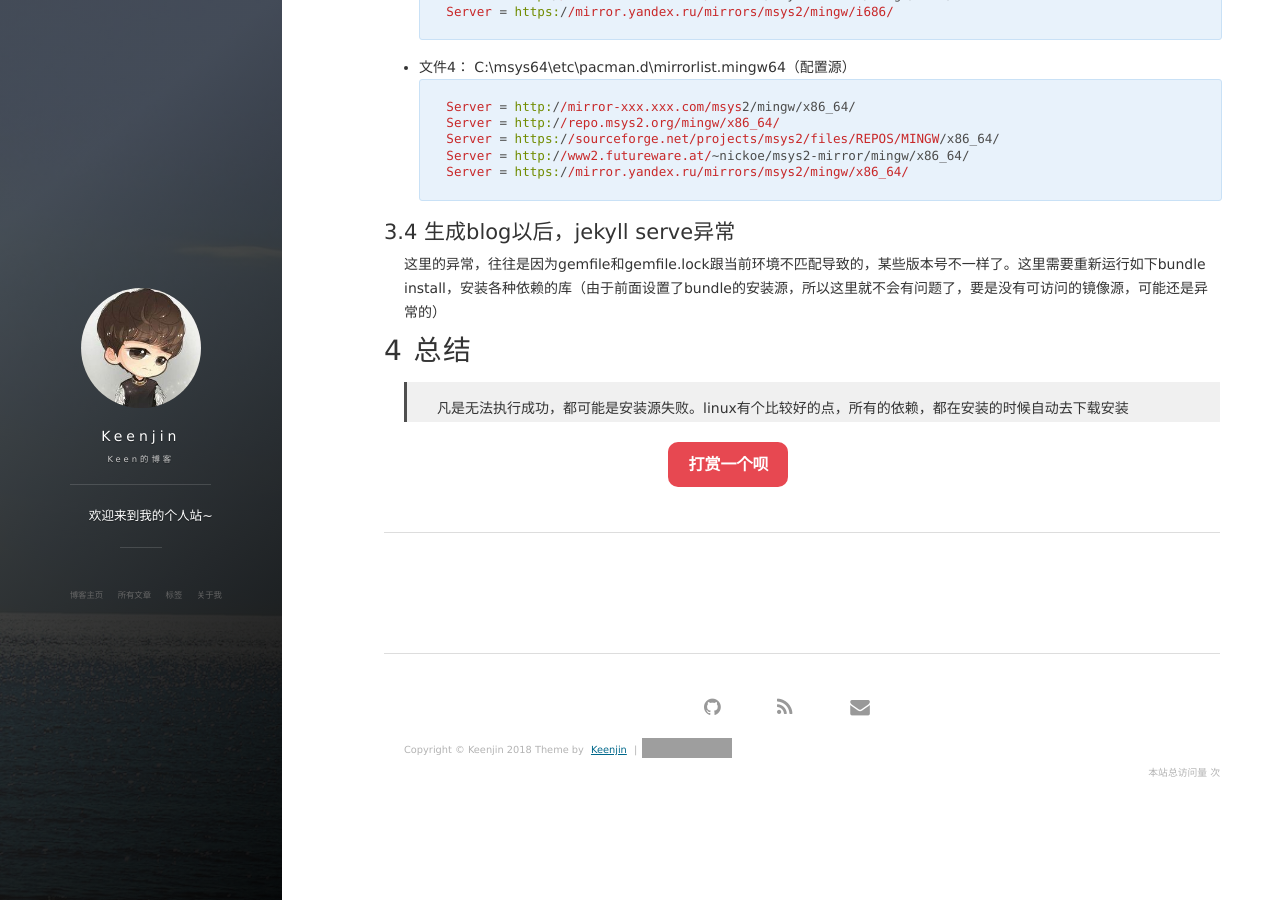
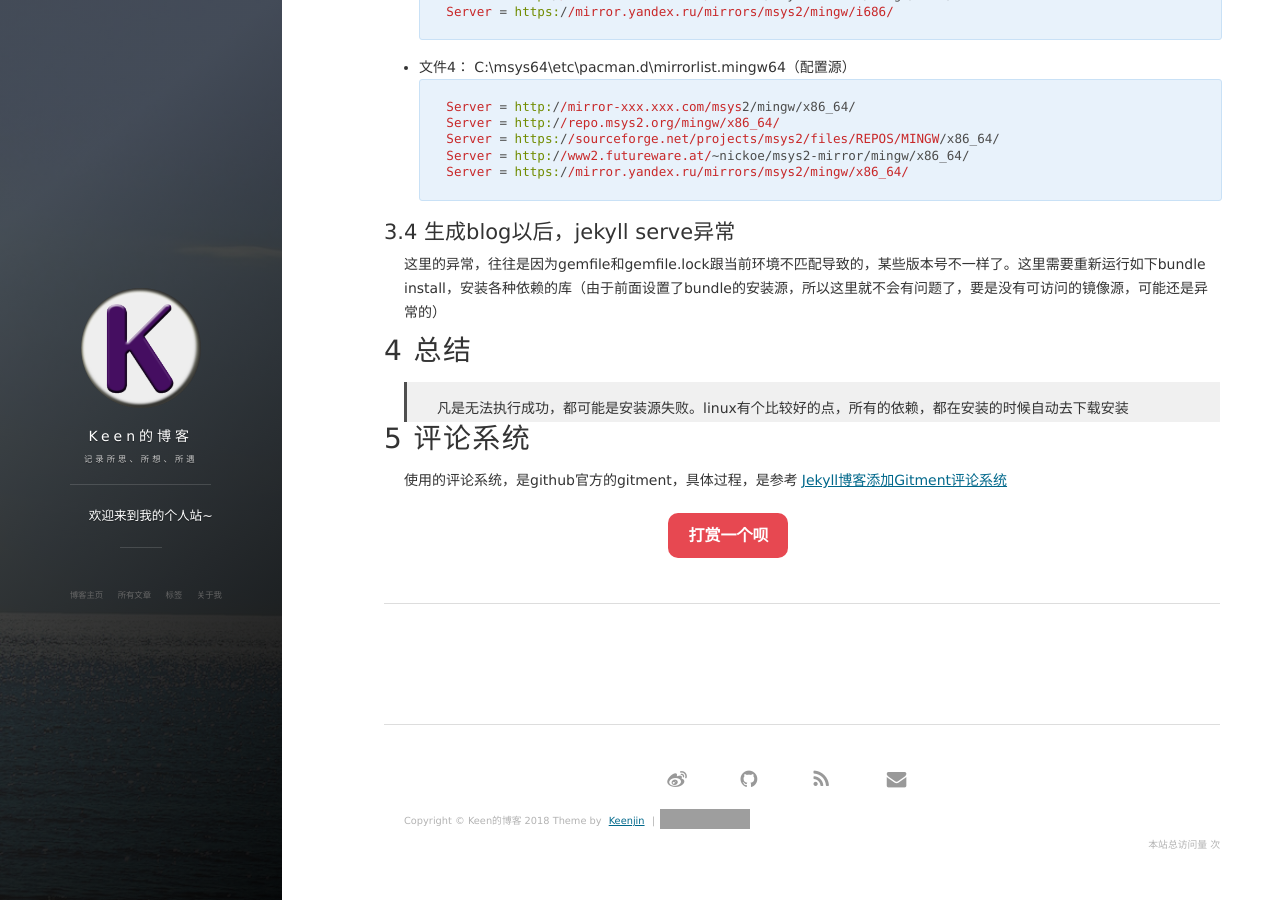
Before and after one commit to Keenjin/Keenjin.github.io, a Jekyll site: the page built from _posts/2016-12-25-jekyll_tutorials_with_mirror.md, in a window 1280 px wide and 900 px high, scrolled down 1585 px. Built offline with Jekyll 4.4.1, drawn with Linux system fonts in a browser that asks for light colours; nearby versions of some CDN libraries; comment, search, counter and statistics services are not loaded; grey boxes are pictures that could not be loaded.

Commit message:
添加评论系统

```diff
--- a/_config.yml
+++ b/_config.yml
@@ -1,21 +1,21 @@
 # Basic
-title: Keenjin
-subtitle: Keen的博客
+title: Keen的博客
+subtitle: 记录所思、所想、所遇
 description: 欢迎来到我的个人站~
 # 头像里面的标题
 avatarTitle: Keenjin
 # 头像里面的描述
-avatarDesc: iOS / 机器学习
+avatarDesc: 数学 / 编程
 url: "http://Keenjin.github.io"
 
-# Comment
-comment:
-    disqus: keenjin
-    # uyan: 2143225  # 有言id,登录有言官网申请
+#gitment
+comment_gitment_repo: https://github.com/Keenjin/Keenjin.github.io
+comment_gitment_clientId: b69b91686e42d255b112
+comment_gitment_clientSecret: a3f96e2dbe10da6c0b0865023c5f4f148dca18c6
 
 # Social
 social:
-    # weibo: 5366874726
+    weibo: 1883034105
     github: keenjin
     # twitter:
     mail: 523059842@qq.com
@@ -24,12 +24,6 @@ social:
 # 使用博客模板请去掉或者更换 id
 baidu:
     id: 865e1f758ddfb60b37674b5ebc9b88c5
-
-# Google Analytics
-# 使用博客模板请去掉或者更换 id
-# ga:
-    # id: UA-84134159-3
-    # host: auto
 
 
 # 《----------------- 上面的信息修改成你自己的 ---------------------------》
--- a/_includes/comments.html
+++ b/_includes/comments.html
@@ -1,29 +1,21 @@
 <section class="post-comments">
 
-  {% if site.comment.uyan %}
-    <div id="uyan_frame"></div>
-
-    <script type="text/javascript" src="http://v2.uyan.cc/code/uyan.js?uid="+'{{ site.comment.uyan }}'></script>
-
-  {% elsif site.comment.disqus %}
-    <div id="disqus_thread"></div>
+    {% if site.comment_gitment_repo %}
+    <div id="gitmentContainer"></div>
+    <link rel="stylesheet" href="https://imsun.github.io/gitment/style/default.css">
+    <script src="https://imsun.github.io/gitment/dist/gitment.browser.js"></script>
     <script>
-
-    var disqus_config = function () {
-        this.page.url = "{{ page.url | prepend: site.baseurl | prepend: site.url }}";
-        this.page.identifier = "{{ page.url }}";
-    };
-    var disqus_shortname = '{{ site.comment.disqus }}';
-
-    (function() { // DON'T EDIT BELOW THIS LINE
-        var d = document, s = d.createElement('script');
-        s.src = '//' + disqus_shortname + '.disqus.com/embed.js';
-        s.setAttribute('data-timestamp', +new Date());
-            (d.head || d.body).appendChild(s);
-        })();
+        var gitment = new Gitment({
+            id: '<%= page.date %>',
+            owner: '{{site.github_username}}',
+            repo: '{{site.comment_gitment_repo}}',
+            oauth: {
+                client_id: '{{site.comment_gitment_clientId}}',
+                client_secret: '{{site.comment_gitment_clientSecret}}',
+            },
+        });
+        gitment.render('gitmentContainer')
     </script>
-    <noscript>要查看<a href="http://disqus.com/?ref_noscript"> Disqus </a>评论，请启用 JavaScript</noscript>
-
-  {% endif %}
+    {% endif %}
 
 </section>
--- a/_posts/2016-12-25-jekyll_tutorials_with_mirror.md
+++ b/_posts/2016-12-25-jekyll_tutorials_with_mirror.md
@@ -87,3 +87,6 @@ Server = https://mirror.yandex.ru/mirrors/msys2/mingw/x86_64/
 
 # 4 总结
 > 凡是无法执行成功，都可能是安装源失败。linux有个比较好的点，所有的依赖，都在安装的时候自动去下载安装
+
+# 5 评论系统
+使用的评论系统，是github官方的gitment，具体过程，是参考[Jekyll博客添加Gitment评论系统](https://blog.csdn.net/zhangquan2015/article/details/80178794)
```
Also changed, not shown: images/avatar.jpg, images/favicon.ico (added).
